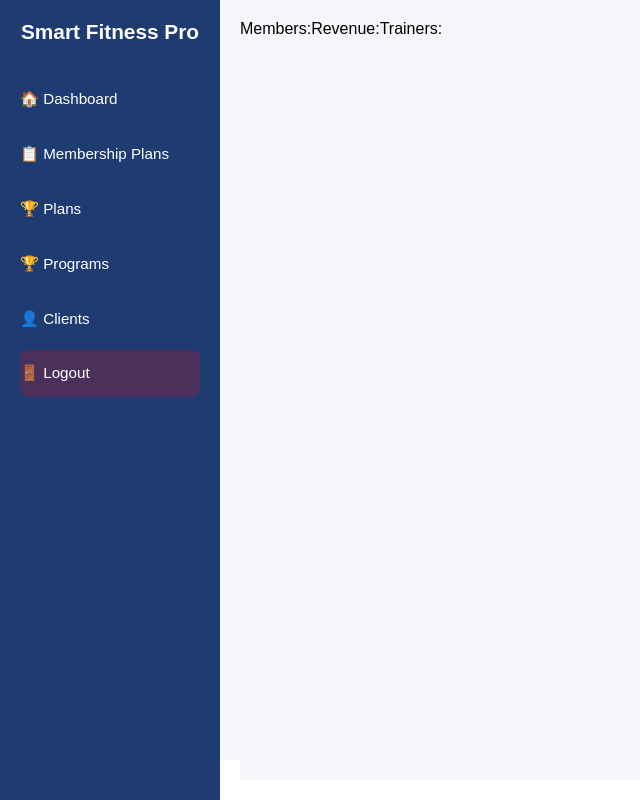
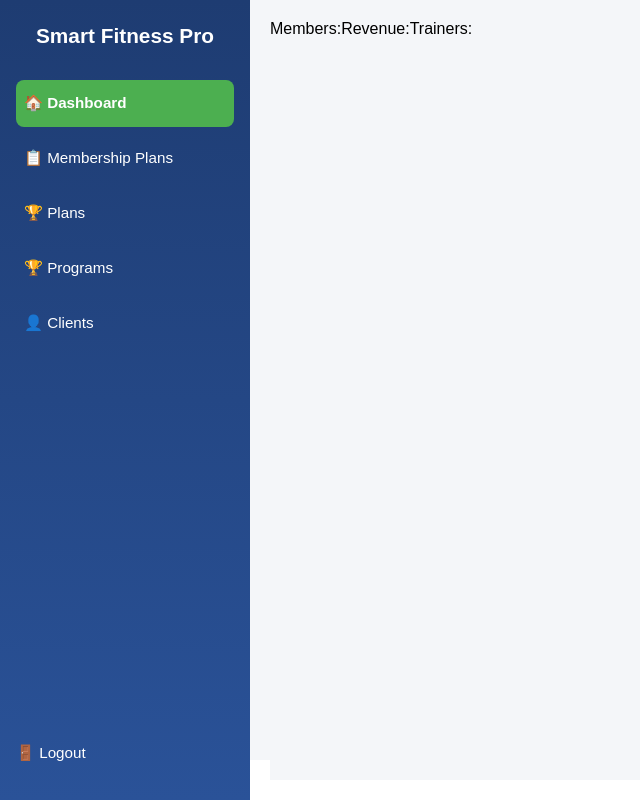
Before and after one commit to ShlokShrestha/GymPro-Fitness-Management-System, a React (Vite) app in the folder frontend/: page /admin in a window 1280 px wide. Shown: the whole page, without its empty margins (0-640 px from the left). Built offline with nearby package versions, Linux system fonts and the light colour scheme; sample sign-in values are in the browser's storage.

Commit message:
fix: update in UI of sidebar and added active list

```diff
--- a/frontend/src/components/sidebar/Sidebar.tsx
+++ b/frontend/src/components/sidebar/Sidebar.tsx
@@ -1,16 +1,33 @@
-import { useNavigate } from "react-router";
+import { useLocation, useNavigate } from "react-router";
 import "./sidebar.css";
 import { adminRoutes, userRoutes } from "../../config/sidebarRoutes";
 
 const Sidebar = ({ role }: any) => {
   const navigate = useNavigate();
+  const location = useLocation();
+  const routes = role === "admin" ? adminRoutes : userRoutes;
 
   const logout = () => {
     localStorage.removeItem("token");
     navigate("/login");
   };
 
-  const routes = role === "admin" ? adminRoutes : userRoutes;
+  const getActiveRoute = () => {
+    let activeRoute = null;
+    let maxLength = 0;
+    routes.forEach((route) => {
+      if (
+        location.pathname.startsWith(route.path) &&
+        route.path.length > maxLength
+      ) {
+        activeRoute = route.path;
+        maxLength = route.path.length;
+      }
+    });
+    return activeRoute;
+  };
+
+  const activePath = getActiveRoute();
 
   return (
     <aside className="sidebar">
@@ -20,15 +37,18 @@ const Sidebar = ({ role }: any) => {
 
       <ul className="sidebar-menu">
         {routes.map((route, index) => (
-          <li key={index} onClick={() => navigate(route.path)}>
+          <li
+            key={index}
+            onClick={() => navigate(route.path)}
+            className={activePath === route.path ? "active" : ""}
+          >
             {route.icon} {route.label}
           </li>
         ))}
-
-        <li className="logout" onClick={logout}>
-          🚪 Logout
-        </li>
       </ul>
+      <div className="logout" onClick={logout}>
+        🚪 Logout
+      </div>
     </aside>
   );
 };
--- a/frontend/src/components/sidebar/sidebar.css
+++ b/frontend/src/components/sidebar/sidebar.css
@@ -25,13 +25,18 @@
 }
 
 .sidebar-menu li {
-  padding: 0.9rem 0rem;
+  padding: 0.9rem 0.5rem;
   margin-bottom: 0.5rem;
   border-radius: 8px;
   cursor: pointer;
   transition: all 0.3s ease;
   font-size: 0.95rem;
   white-space: nowrap;
+}
+.sidebar-menu li.active {
+  background-color: #4caf50;
+  color: white;
+  font-weight: bold;
 }
 
 .sidebar-menu li:hover {
@@ -40,10 +45,17 @@
 }
 
 .logout {
+  padding: 0.9rem 0rem;
+  border-radius: 8px;
+  cursor: pointer;
+  transition: all 0.3s ease;
+  font-size: 0.95rem;
+  white-space: nowrap;
   margin-top: auto;
-  background-color: rgba(255, 0, 0, 0.2);
+  cursor: pointer;
 }
 
 .logout:hover {
-  background-color: rgba(255, 0, 0, 0.4);
+  background-color: rgba(255, 255, 255, 0.2);
+  transform: translateX(5px);
 }
--- a/frontend/src/layouts/DashboardLayout.css
+++ b/frontend/src/layouts/DashboardLayout.css
@@ -4,13 +4,6 @@
   background: #f4f6f9;
 }
 
-.sidebar {
-  width: 220px;
-  background: #1e3c72;
-  color: white;
-  padding: 20px;
-}
-
 .main-content {
   flex: 1;
   padding: 20px;
```
